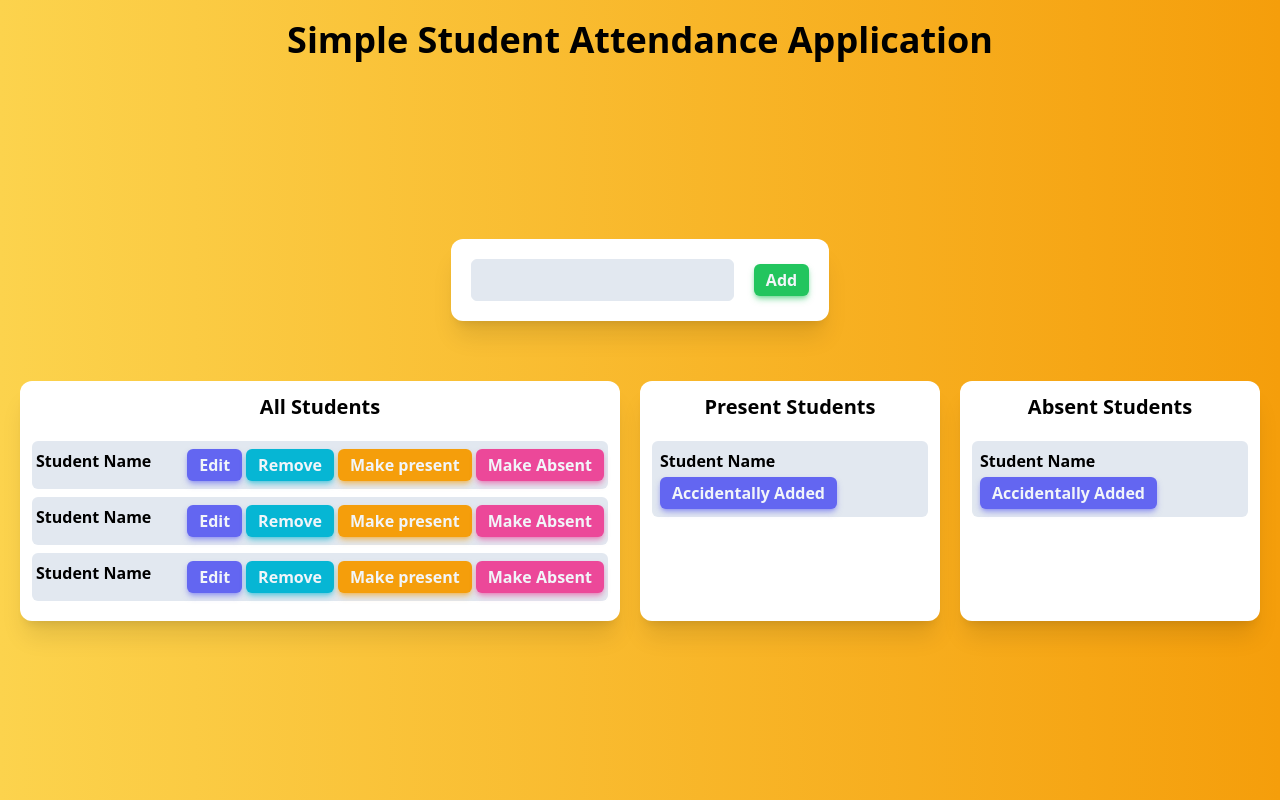
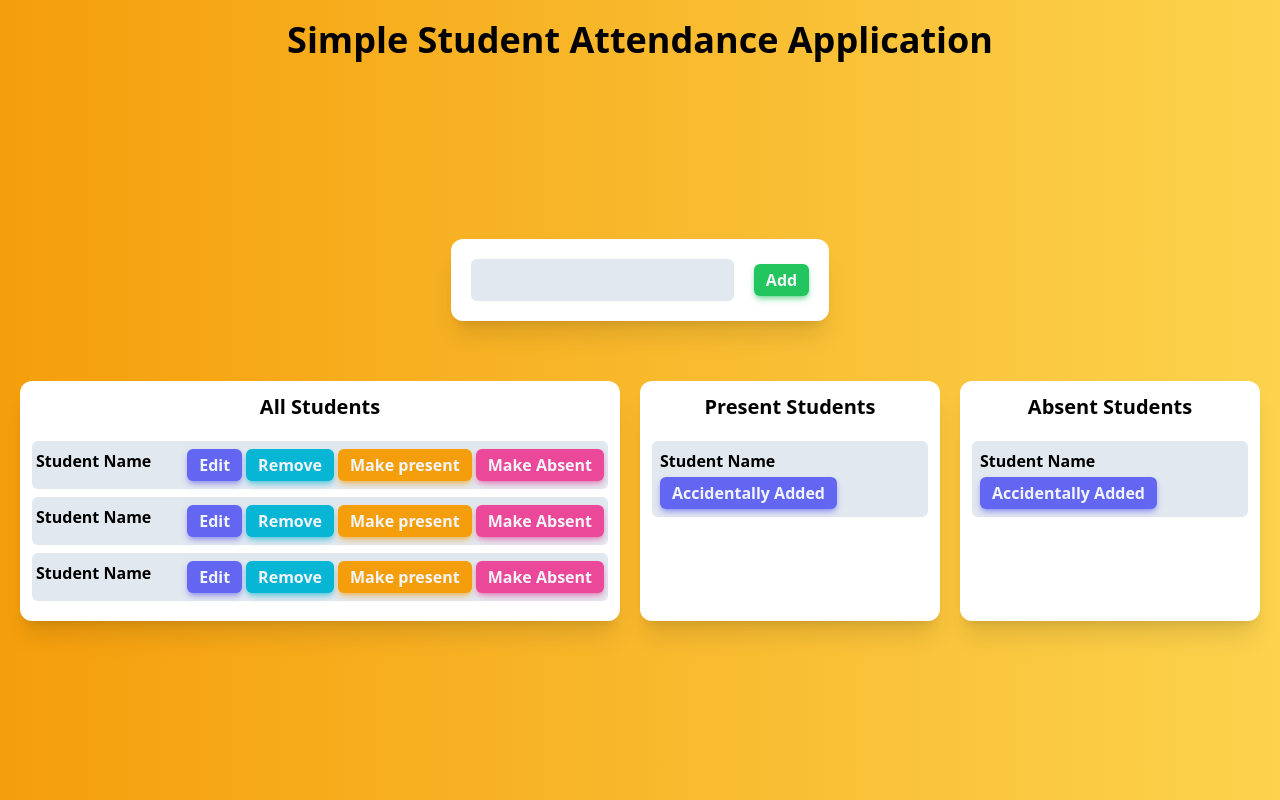
Before and after one commit to Nazmul1582/frontend-applications, a React (Create React App) app: page / in a window 1280 px wide. Built offline with nearby package versions, Linux system fonts and the light colour scheme.

Commit message:
Designed Simple Student Attendance Application

```diff
--- a/public/index.html
+++ b/public/index.html
@@ -24,7 +24,7 @@
       work correctly both with client-side routing and a non-root public URL.
       Learn how to configure a non-root public URL by running `npm run build`.
     -->
-    <title>Student Attendance Application</title>
+    <title>Simple Student Attendance Application</title>
   </head>
   <body>
     <noscript>You need to enable JavaScript to run this app.</noscript>
--- a/src/App.js
+++ b/src/App.js
@@ -1,6 +1,6 @@
 function App() {
   return (
-    <div className="min-h-screen  bg-gradient-to-r from-amber-300 to-amber-500">
+    <div className="min-h-screen  bg-gradient-to-r from-amber-500 to-amber-300">
       <h1 className="text-center text-4xl font-bold py-5">
         Simple Student Attendance Application
       </h1>
@@ -66,36 +66,6 @@
                 </button>
               </div>
             </div>
-            {/* <div className="flex flex-wrap gap-1 font-semibold my-2 bg-slate-200 py-2 rounded-md">
-              <p>Student Name</p>
-              <button className="btn  bg-indigo-500 shadow-indigo-500/50">
-                Edit
-              </button>
-              <button className="btn  bg-cyan-500 shadow-cyan-500/50">
-                Remove
-              </button>
-              <button className="btn  bg-amber-500 shadow-amber-500/50">
-                Make present
-              </button>
-              <button className="btn  bg-pink-500 shadow-pink-500/50">
-                Make Absent
-              </button>
-            </div>
-            <div className="flex flex-wrap gap-1 font-semibold my-2 bg-slate-200 py-2 rounded-md">
-              <p>Student Name</p>
-              <button className="btn  bg-indigo-500 shadow-indigo-500/50">
-                Edit
-              </button>
-              <button className="btn  bg-cyan-500 shadow-cyan-500/50">
-                Remove
-              </button>
-              <button className="btn  bg-amber-500 shadow-amber-500/50">
-                Make present
-              </button>
-              <button className="btn  bg-pink-500 shadow-pink-500/50">
-                Make Absent
-              </button>
-            </div> */}
           </div>
           <div className="bg-white shadow-xl rounded-xl text-center p-3">
             <h2 className="mb-5 text-xl font-bold">Present Students</h2>
```
Also changed, not shown: 1 other file (tests, documents, lock files or other folders).
